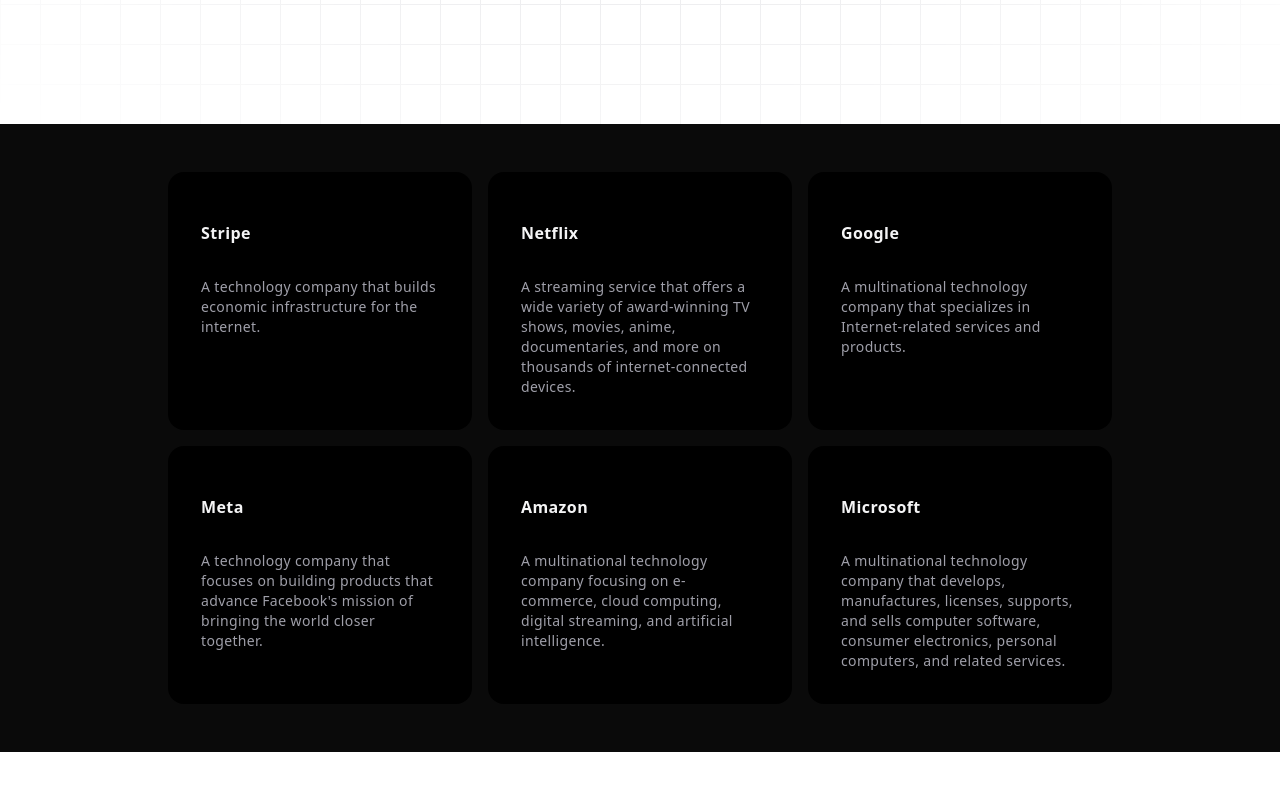
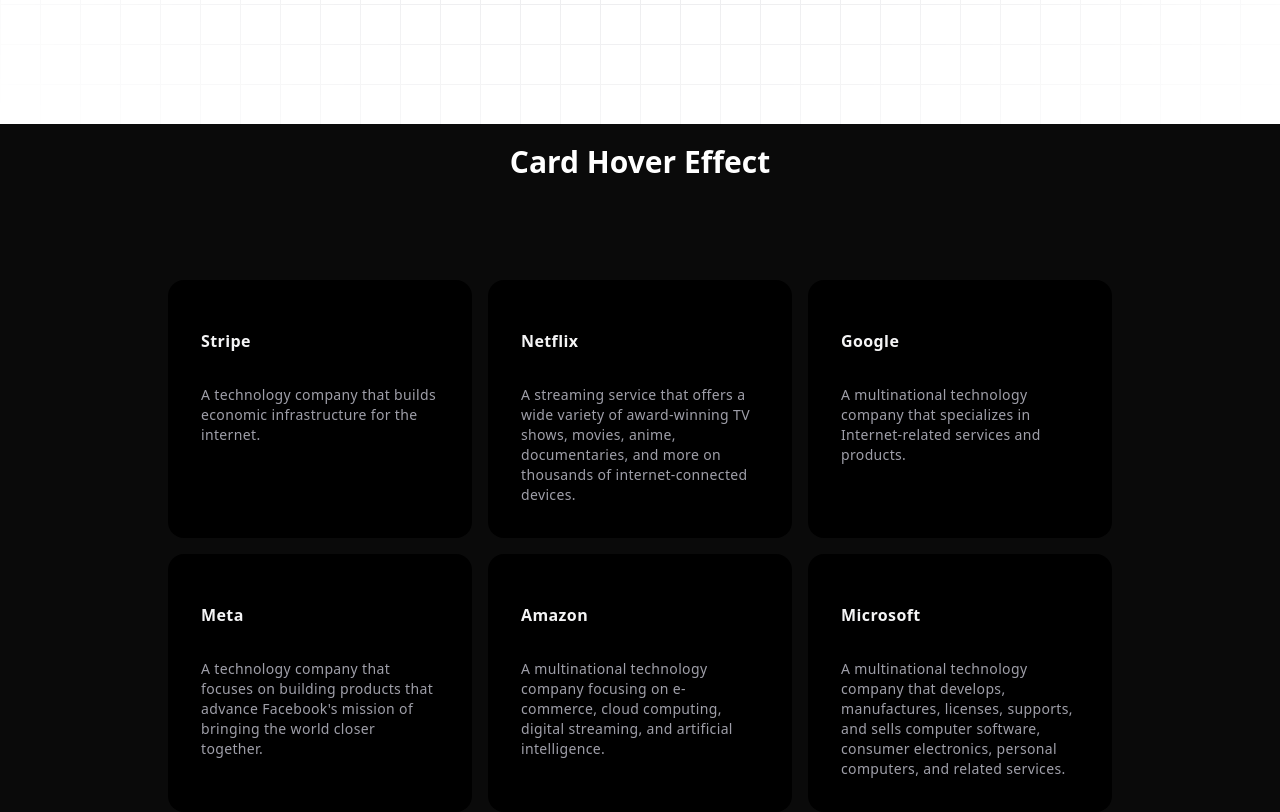
Before and after one commit to Abhishek-singh88/learning-nextJs, a Next.js app: page / in a window 1280 px wide. Shown: the part 2340-3152 px from the top of the page. Before the commit the page ends 3092 px from the top, so only its background shows below. Built offline with nearby package versions, Linux system fonts and the light colour scheme.

Commit message:
fixing error

```diff
--- a/src/app/components/cardHover.tsx
+++ b/src/app/components/cardHover.tsx
@@ -2,7 +2,10 @@
 
 export default function CardHover() {
   return (
-    <div className="max-w-5xl mx-auto px-8">
+    <div className="max-w-5xl mx-auto px-8 flex flex-col items-center">
+      <h2 className="text-3xl font-bold mb-8 text-white text-center py-5">
+        Card Hover Effect
+      </h2>
       <HoverEffect items={projects} />
     </div>
   );
```
